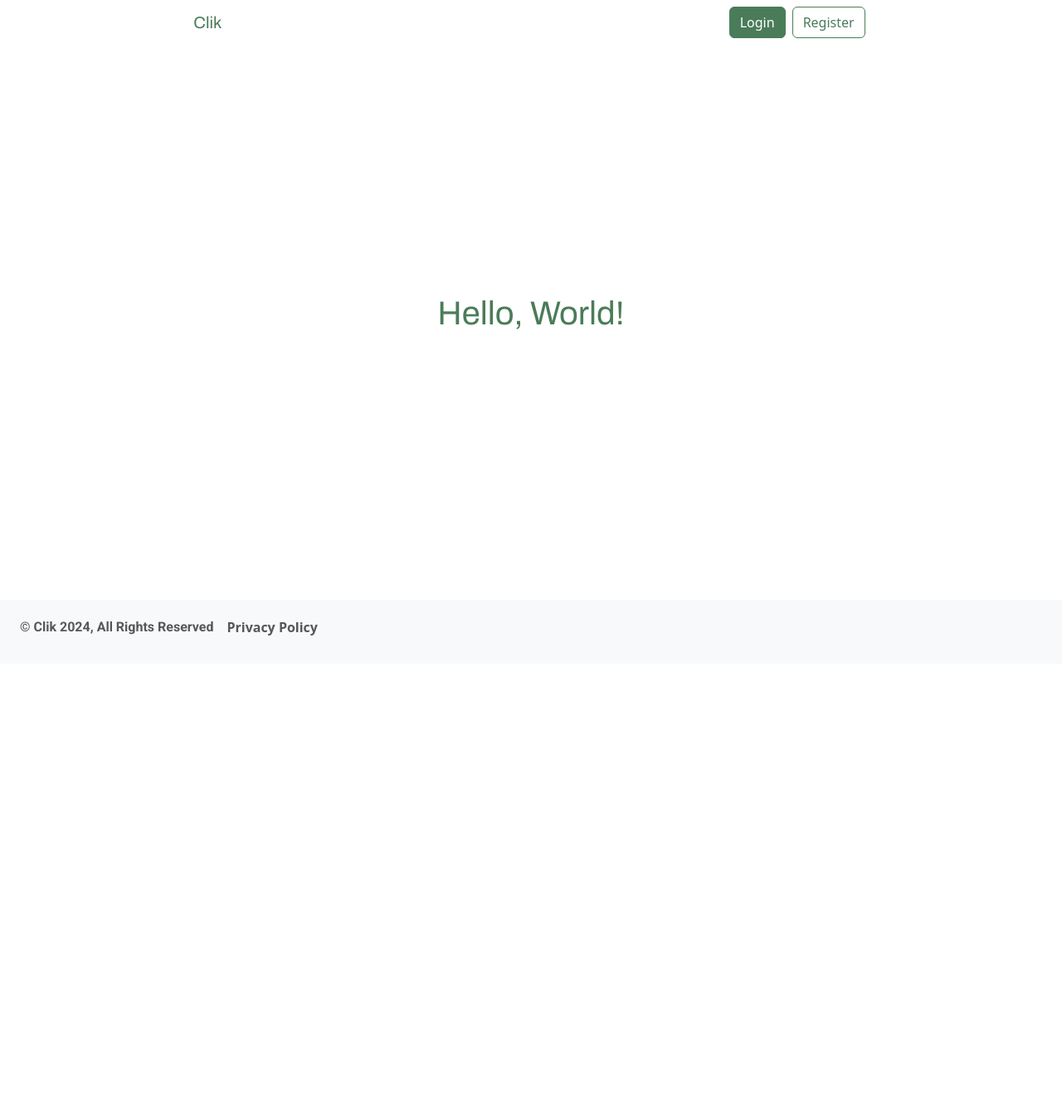
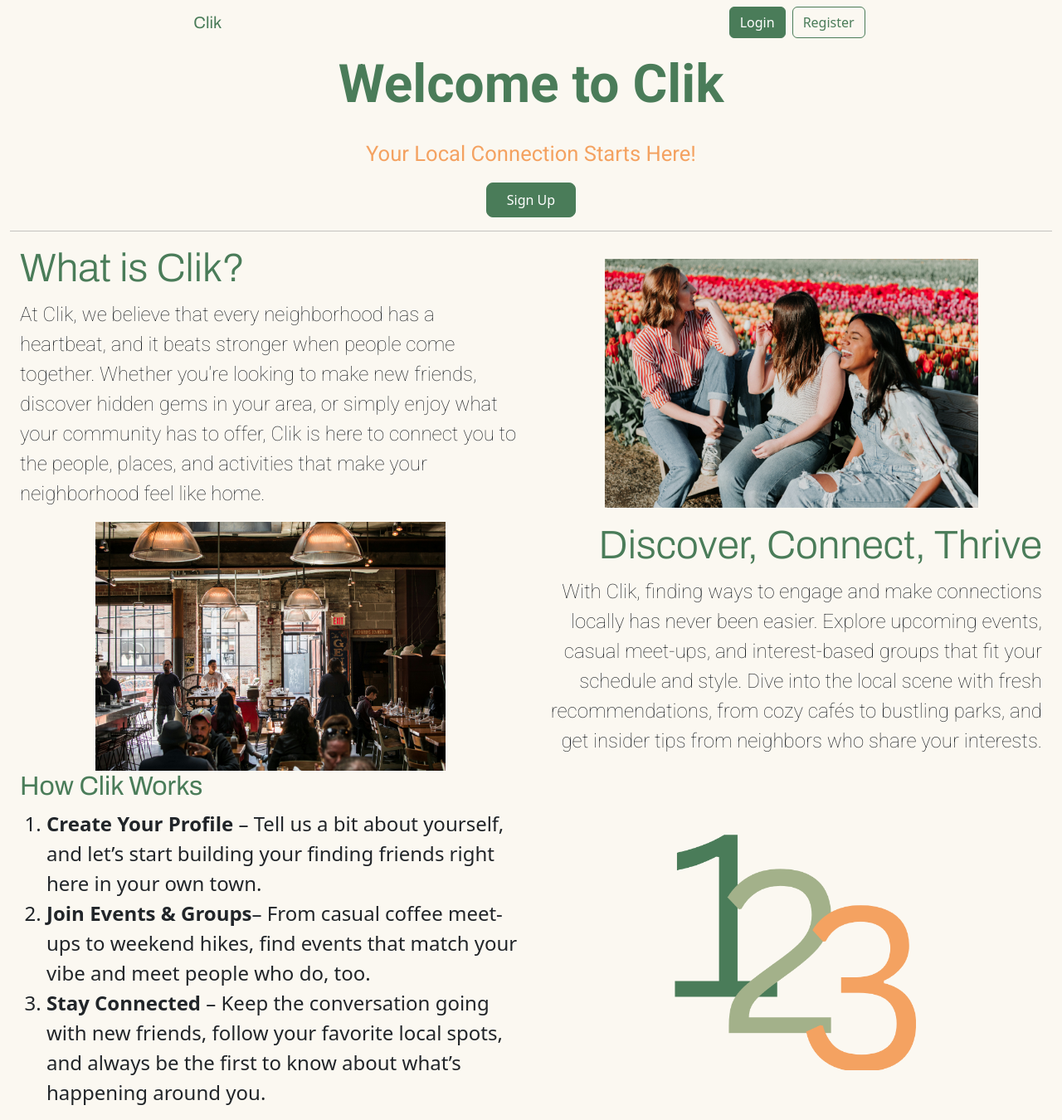
Before and after one commit to charliemarshall1996/clik, a Django app: page / in a window 1280 px wide. Shown: the top 1350 px of the page at 83% size. Before the commit the page ends 766 px from the top, so only its background shows below. Run offline with Django 5.2, Linux system fonts and the light colour scheme; grey boxes are pictures that could not be loaded.

Commit message:
modified index.html

```diff
--- a/clik/core/static/core/styles/reset.css
+++ b/clik/core/static/core/styles/reset.css
@@ -18,6 +18,8 @@ body {
   padding-left: 0;
   padding-right: 0;
   display: flex;
+  background-color: #FBF8F1;
+  max-width: 100vw;
 }
 
 /*
@@ -73,7 +75,7 @@ a.display-5 {
 :root {
   --bs-primary: #4A7C59; /* Navy Blue */
   --bs-secondary: #A3B18A; /* Teal */
-  --bs-tertiary: #F5DD5D; /* Yellow */
+  --bs-tertiary: #F4A261; /* Yellow */
   --bs-success: #77C29D;
   --bs-btn-bg: #4A7C59;
   }
--- a/clik/core/static/core/styles/style.css
+++ b/clik/core/static/core/styles/style.css
@@ -23,20 +23,19 @@
     position: absolute;
     top: 0;
     left: 0;
-    background: rgba(0, 0, 0, 0.5); /* Black overlay with 50% opacity */
     z-index: -1; /* Ensure the overlay sits behind the content */
 }
 
 .hero-heading {
-    color: #1F3B57;
+    color: #4A7C59;
     font-size: 5vw;
     font-weight: bold;
 }
 
 .hero-description {
-    color: black;
+    color: #F4A261;
     font-weight: 400;
-    font-size: 1.5vw;
+    font-size: 2vw;
 }
 
 #about-image {
@@ -80,3 +79,8 @@
         font-size: 1.5rem; /* Increase button text size */
     }
 }
+
+.index-img {
+    max-height: 300px;
+    padding: 0;
+}
--- a/clik/core/templates/core/index.html
+++ b/clik/core/templates/core/index.html
@@ -1,6 +1,127 @@
 <!DOCTYPE html>
 {% extends "core/unauthorized_base.html"%}
 
+{% load static %}
+
 {% block content %}
-    <h1 class="text-center">Hello, World!</h1>
+<div class="container-fluid justify-content-center align-items-center index-header">
+    <div class="row text-center">
+        <div class="col-8 mx-auto">
+            <div class="row text-center">
+                <p class="hero-heading">Welcome to Clik</p>
+                <p class="mx-auto hero-description">Your Local Connection Starts Here!</p>
+            </div>
+            <div class="row text-center">
+                <div class="col-4 mx-auto text-center p-0">
+                    <a type="button" class="btn btn-hero btn-primary btn-lg px-4 gap-3" href="#">Sign Up</a>
+                </div>
+            </div>
+        </div>
+    </div>
+</div>
+<hr>
+<div class="container-fluid">
+    <div class="row">
+        <div class="col">
+            <div class="row">
+                <div class="col">
+                    <h2 class="text-start display-5">What is Clik?</h2>
+                </div>
+            </div>
+            <div class="row">
+                <div class="col">
+                    <p class="text-start mx-auto fs-4">
+                        At Clik, we believe that every neighborhood has a heartbeat, and it beats stronger when people come together. Whether you're looking to make new friends, discover hidden gems in your area, or simply enjoy what your community has to offer, Clik is here to connect you to the people, places, and activities that make your neighborhood feel like home.
+                    </p>
+                </div>
+            </div>
+        </div>
+        <div class="col d-flex justify-self-end align-items-center d-none d-lg-flex">
+            <img class="img-fluid mx-auto ms-auto px-0 index-img" src="{% static 'core/images/index-friends-1.jpg' %}" alt="">
+        </div>
+    </div>
+
+    <div class="row">
+        <div class="col d-flex justify-self-end align-items-center d-none d-lg-flex">
+            <img class="img-fluid mx-auto px-0 index-img" src="{% static 'core/images/index-cafe.jpg' %}" alt="">
+        </div>
+        <div class="col">
+            <div class="row">
+                <div class="col">
+                    <h2 class="text-end display-5">Discover, Connect, Thrive</h2>
+                </div>
+            </div>
+            <div class="row">
+                <div class="col">
+                    <p class="text-end mx-auto fs-4">
+                        With Clik, finding ways to engage and make connections locally has never been easier. Explore upcoming events, casual meet-ups, and interest-based groups that fit your schedule and style. Dive into the local scene with fresh recommendations, from cozy cafés to bustling parks, and get insider tips from neighbors who share your interests.
+                    </p>
+                </div>
+            </div>
+        </div>
+    </div>
+    <div class="row">
+        <div class="col">
+            <div class="row">
+                <div class="col">
+                    <h2>How Clik Works</h2>
+
+                </div>
+            </div>
+            <div class="row">
+                <div class="col">
+                    <ol class="fs-4">
+                        <li><strong>Create Your Profile</strong> – Tell us a bit about yourself, and let’s start building your finding friends right here in your own town.</li>
+                        <li><strong>Join Events & Groups</strong>– From casual coffee meet-ups to weekend hikes, find events that match your vibe and meet people who do, too.</li>
+                        <li><strong>Stay Connected</strong> – Keep the conversation going with new friends, follow your favorite local spots, and always be the first to know about what’s happening around you.</li>
+                    </ol>
+                </div>
+            </div>
+        </div>
+        <div class="col d-flex justify-self-end align-items-center d-none d-lg-flex">
+            <img class="img-fluid mx-auto px-0 index-img" src="{% static 'core/images/index-123.png' %}" alt="">
+        </div>
+    </div>
+    <div class="row">
+        <div class="col d-flex justify-self-end align-items-center d-none d-lg-flex">
+            <img class="img-fluid mx-auto px-0" src="{% static 'core/images/index-friends-2.jpg' %}" alt="">
+        </div>
+        <div class="col">
+            <div class="row">
+                <div class="col">
+                    <h2 class="text-end display-5">Why Clik?</h2>
+                </div>
+            </div>
+            <div class="row">
+                <div class="col">
+                    <p class="text-end mx-auto fs-4">
+                        Our mission is simple: <strong>to make local connections accessible and fun.</strong> Clik is designed for everyone – introverts, extroverts, and everyone in between. We believe in fostering an inclusive, positive space where each member adds to the unique tapestry of our communities.
+                    </p>
+                </div>
+            </div>
+        </div>
+    </div>
+    <div class="row">
+        <div class="col">
+            <h2 class="display-5">Ready to Clik?</h2>
+        </div>
+    <div class="row">
+        <div class="col">
+            <p class="mx-auto fs-4">
+                        Start discovering, connecting, and creating memories that turn strangers into friends and make every corner of your neighborhood a place to belong. Sign up today and let’s make your local life a little brighter – one Clik at a time.
+            </p>
+        </div>
+    </div>
+    <div class="row">
+        <div class="col">
+            <p class="mx-auto fs-4"><strong>Join the Clik community today and experience the true power of local connection!</strong></p>
+        </div>
+    </div>
+    <div class="row">
+        <div class="col">
+            <a type="button" class="btn btn-hero btn-primary btn-lg px-4 gap-3" href="#">Sign Up</a>
+        </div>
+    </div>
+</div>
+
 {% endblock %}
```
Also changed, not shown: clik/core/static/core/images/index-123.png (added), clik/core/static/core/images/index-cafe.jpg (added), clik/core/static/core/images/index-friends-1.jpg (added), 1 other file.
